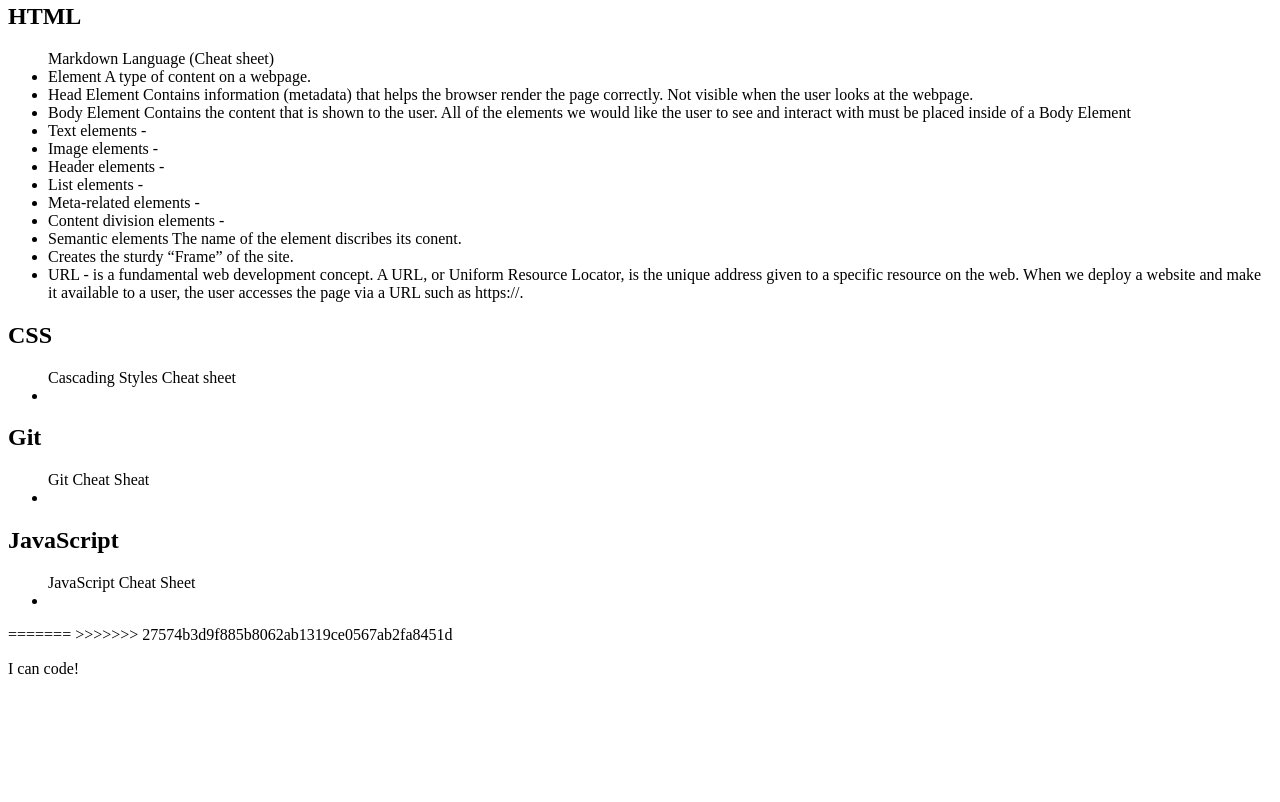
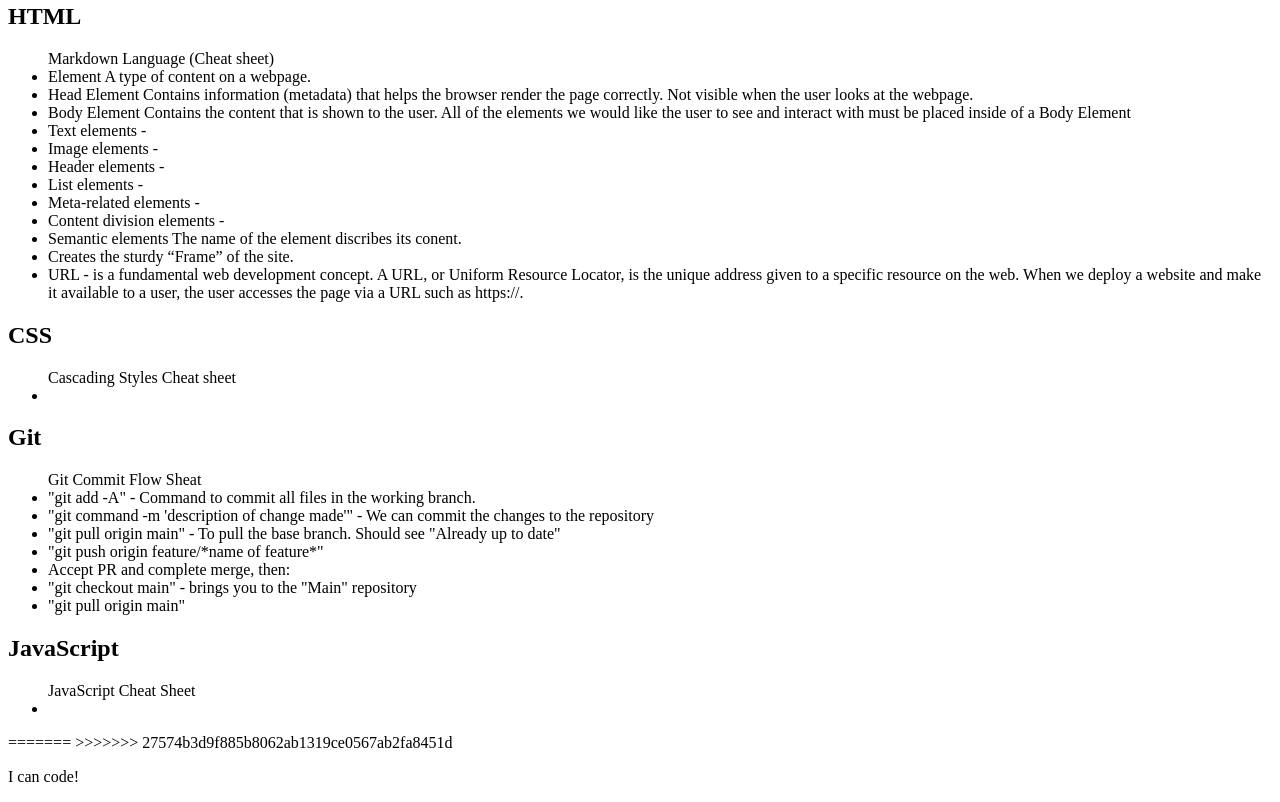
Before and after one commit to jzerkk/prework-study-guide, a plain HTML site: page index.html in a window 1280 px wide. Shown: the part 895-1697 px from the top of the page. Before the commit the page ends 1589 px from the top, so only its background shows below. Drawn offline with Linux system fonts and the light colour scheme.

Commit message:
added git notes

```diff
--- a/index.html
+++ b/index.html
@@ -49,8 +49,14 @@
 
       <section class="card" id="css-section">
         <h2>Git</h2>
-        <ul>Git Cheat Sheat
-          <li><!--enter notes about Git here--></li>
+        <ul>Git Commit Flow Sheat
+          <li>"git add -A" - Command to commit all files in the working branch.</li>
+          <li>"git command -m 'description of change made'" - We can commit the changes to the repository</li>
+          <li>"git pull origin main" - To pull the base branch. Should see "Already up to date"</li>
+          <li>"git push origin feature/*name of feature*"</li>
+          <li>Accept PR and complete merge, then:</li>
+          <li>"git checkout main" - brings you to the "Main" repository</li>
+          <li>"git pull origin main"</li>
         </ul>
 
       </section>
```
